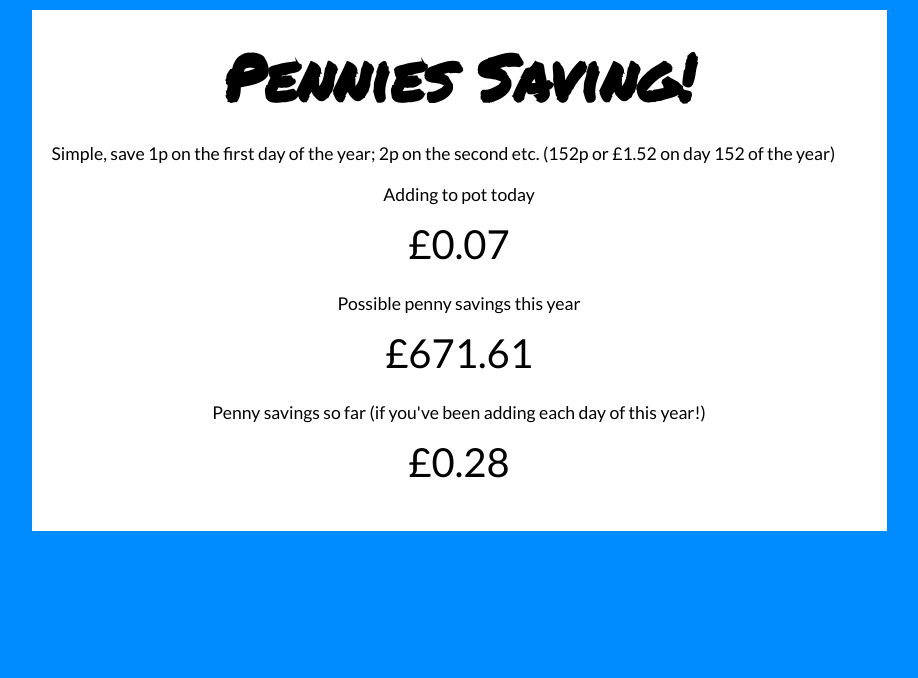
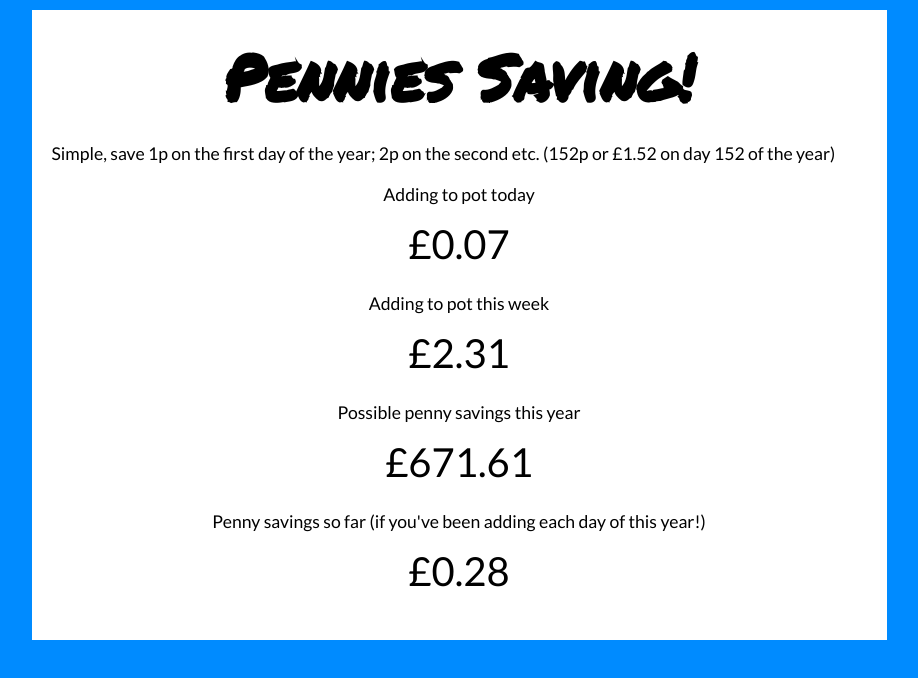
Before and after one commit to dafzthomas/savings, a plain HTML site: page index.html in a window 1280 px wide. Shown: the whole page, without its empty margins (181-1099 px from the left). Drawn offline with Linux system fonts and the light colour scheme.

Commit message:
More elements and animations - added weekly amount

```diff
--- a/index.html
+++ b/index.html
@@ -19,6 +19,10 @@
                 <p>Adding to pot today</p>
                 <div class="monies">£<span id="addToday">Oops I don't know! Please enable JavaScript</span></div>
             </div>
+            <div class="savings add-this-week">
+                <p>Adding to pot this week</p>
+                <div class="monies">£<span id="possibleSavingsPennyThisWeekElement">Oops I don't know! Please enable JavaScript</span></div>
+            </div>
             <div class="savings possible-savings">
                 <p>Possible penny savings this year</p>
                 <div class="monies">£<span id="possiblePennySaving">Oops I don't know! Please enable JavaScript</span></div>
--- a/script.js
+++ b/script.js
@@ -63,6 +63,7 @@ var getPennyCostForEachWeek = function (currentWeek, currentDay) {
 var runMaths = function () {
     var possiblePennySavedElement = document.getElementById('possiblePennySaving');
     var pennySavingsSoFar = document.getElementById('pennySavingsSoFar');
+    var possibleSavingsPennyThisWeekElement = document.getElementById('possibleSavingsPennyThisWeekElement');
     var addToday = document.getElementById('addToday');
 
     var animOptions = {
@@ -97,8 +98,6 @@ var runMaths = function () {
     populateArray();
 
     var penniesSoFar = getPennySavingSoFar(currentDay) / 100;
-    console.log('saving so far (pennies): -- ', penniesSoFar);
-
     if (penniesSoFar < 5) {
         pennySavingsSoFar.innerHTML = penniesSoFar;
     } else {
@@ -106,9 +105,7 @@ var runMaths = function () {
         pennySavingsSoFarAnim.start();
     }
 
-    console.log('saving by end of year (pennies): -- £', getPennySavingSoFar(daysInYear) / 100);
     var possibleSavingsPenny = getPennySavingSoFar(daysInYear) / 100;
-
     if (possibleSavingsPenny < 5) {
         possiblePennySavedElement.innerHTML = possibleSavingsPenny;
     } else {
@@ -119,6 +116,14 @@ var runMaths = function () {
     console.log('week number:   ', currentWeek);
 
     console.log('saving this week (pennies): -- £', weeksCostArray[currentWeek] / 100);
+
+    var possibleSavingsPennyThisWeek = weeksCostArray[currentWeek] / 100;
+    if (possibleSavingsPennyThisWeek < 1) {
+        possibleSavingsPennyThisWeekElement.innerHTML = possibleSavingsPennyThisWeek;
+    } else {
+        var possibleSavingsPennyThisWeekAnim = new countUp("possibleSavingsPennyThisWeekElement", 0, possibleSavingsPennyThisWeek, 2, 2.5, animOptions);
+        possibleSavingsPennyThisWeekAnim.start();
+    }
 };
 
 runMaths();
```
